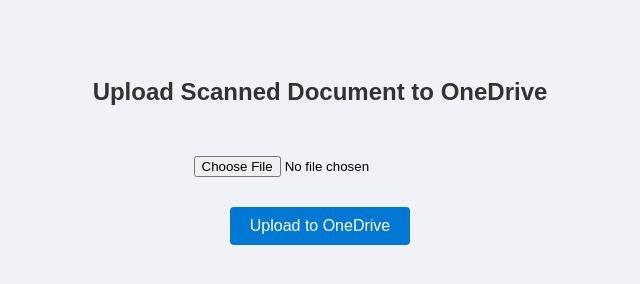
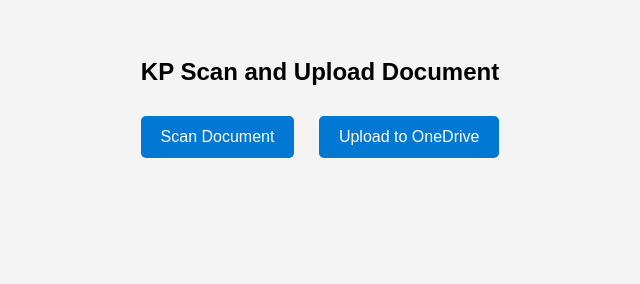
Before and after one commit to Prachi-2911/onedrive, a plain HTML site: page index.html in a window 1280 px wide. Shown: the whole page, without its empty margins (320-960 px from the left). Drawn offline with Linux system fonts and the light colour scheme.

Commit message:
Update index.html updated

```diff
--- a/index.html
+++ b/index.html
@@ -1,64 +1,83 @@
 <!DOCTYPE html>
 <html>
 <head>
-<title>KP Document Uploader</title>
-<style>
+    <title>KP Scan & Upload Document</title>
+    <script type="text/javascript" src="Resources/dynamsoft.webtwain.initiate.js"></script>
+    <script type="text/javascript" src="Resources/dynamsoft.webtwain.config.js"></script>
+    <style>
         body {
             font-family: Arial, sans-serif;
-            background-color: #f0f2f5;
             text-align: center;
-            padding: 50px;
-        }
-        h2 {
-            color: #333;
-        }
-        input[type="file"] {
-            padding: 10px;
-            margin: 20px;
+            padding: 30px;
+            background-color: #f4f4f4;
         }
         button {
+            padding: 12px 20px;
             background-color: #0078D4;
             color: white;
-            padding: 10px 20px;
             border: none;
+            border-radius: 5px;
+            margin: 10px;
+            font-size: 16px;
             cursor: pointer;
-            font-size: 16px;
-            border-radius: 4px;
         }
         button:hover {
-            background-color: #005a9e;
+            background-color: #005A9E;
         }
-</style>
+    </style>
 </head>
 <body>
 
-    <h2>Upload Scanned Document to OneDrive</h2>
-<input type="file" id="fileInput" />
-<br />
-<button onclick="uploadFile()">Upload to OneDrive</button>
+    <h2>KP Scan and Upload Document</h2>
+    <button onclick="acquireImage()">Scan Document</button>
+    <button onclick="uploadToOneDrive()">Upload to OneDrive</button>
 
     <script>
-        async function uploadFile() {
-            const fileInput = document.getElementById("fileInput");
-            if (!fileInput.files.length) {
-                alert("Please select a file first.");
+        let DWObject = null;
+        let scannedBlob = null;
+
+        Dynamsoft.DWT.RegisterEvent('OnWebTwainReady', function () {
+            DWObject = Dynamsoft.DWT.GetWebTwain('dwtcontrolContainer');
+        });
+
+        function acquireImage() {
+            if (!DWObject) {
+                alert("Scanner not ready yet.");
                 return;
             }
 
-            const file = fileInput.files[0];
+            DWObject.SelectSourceAsync().then(() => {
+                return DWObject.AcquireImageAsync({});
+            }).then(() => {
+                return DWObject.ConvertToBlob([0], Dynamsoft.DWT.EnumDWT_ImageType.IT_PDF);
+            }).then((result) => {
+                scannedBlob = result;
+                alert("Scan successful. Ready to upload.");
+                console.log("Scanned Blob:", scannedBlob);
+            }).catch((err) => {
+                alert("Scan failed: " + err.message);
+                console.error(err);
+            });
+        }
 
-            // Extract parameters from URL
-            const urlParams = new URLSearchParams(window.location.search);
-            const accessToken = urlParams.get("access_token");
-            const orderNo = urlParams.get("order_no");
-            const applicationType = urlParams.get("application_type") || file.type || "application/octet-stream";
-
-            if (!accessToken || !orderNo) {
-                alert("Missing access_token or order_no in the URL.");
+        async function uploadToOneDrive() {
+            if (!scannedBlob) {
+                alert("Please scan a document first.");
                 return;
             }
 
-            const fileName = `${orderNo}_${file.name}`;
+            // Read URL parameters
+            const params = new URLSearchParams(window.location.search);
+            const accessToken = params.get("access_token");
+            const orderNo = params.get("order_no");
+            const applicationType = params.get("application_type") || "application/pdf";
+
+            if (!accessToken || !orderNo) {
+                alert("Missing access_token or order_no in URL.");
+                return;
+            }
+
+            const fileName = `${orderNo}_Scanned.pdf`;
             const uploadUrl = `https://graph.microsoft.com/v1.0/me/drive/root:/KP Docs/${fileName}:/content`;
 
             try {
@@ -68,7 +87,7 @@
                         "Authorization": `Bearer ${accessToken}`,
                         "Content-Type": applicationType
                     },
-                    body: file
+                    body: scannedBlob
                 });
 
                 if (response.ok) {
@@ -76,16 +95,19 @@
                     alert("Upload successful!\nFile URL: " + json.webUrl);
                     console.log("Upload success:", json);
                 } else {
-                    const error = await response.text();
-                    alert("Upload failed:\n" + error);
-                    console.error("Upload failed:", error);
+                    const errorText = await response.text();
+                    alert("Upload failed:\n" + errorText);
+                    console.error("Upload failed:", errorText);
                 }
             } catch (err) {
                 alert("An unexpected error occurred.");
                 console.error("Upload error:", err);
             }
         }
-</script>
+    </script>
+
+    <!-- Dynamsoft container (required) -->
+    <div id="dwtcontrolContainer" style="width:0;height:0;"></div>
 
 </body>
 </html>
```
